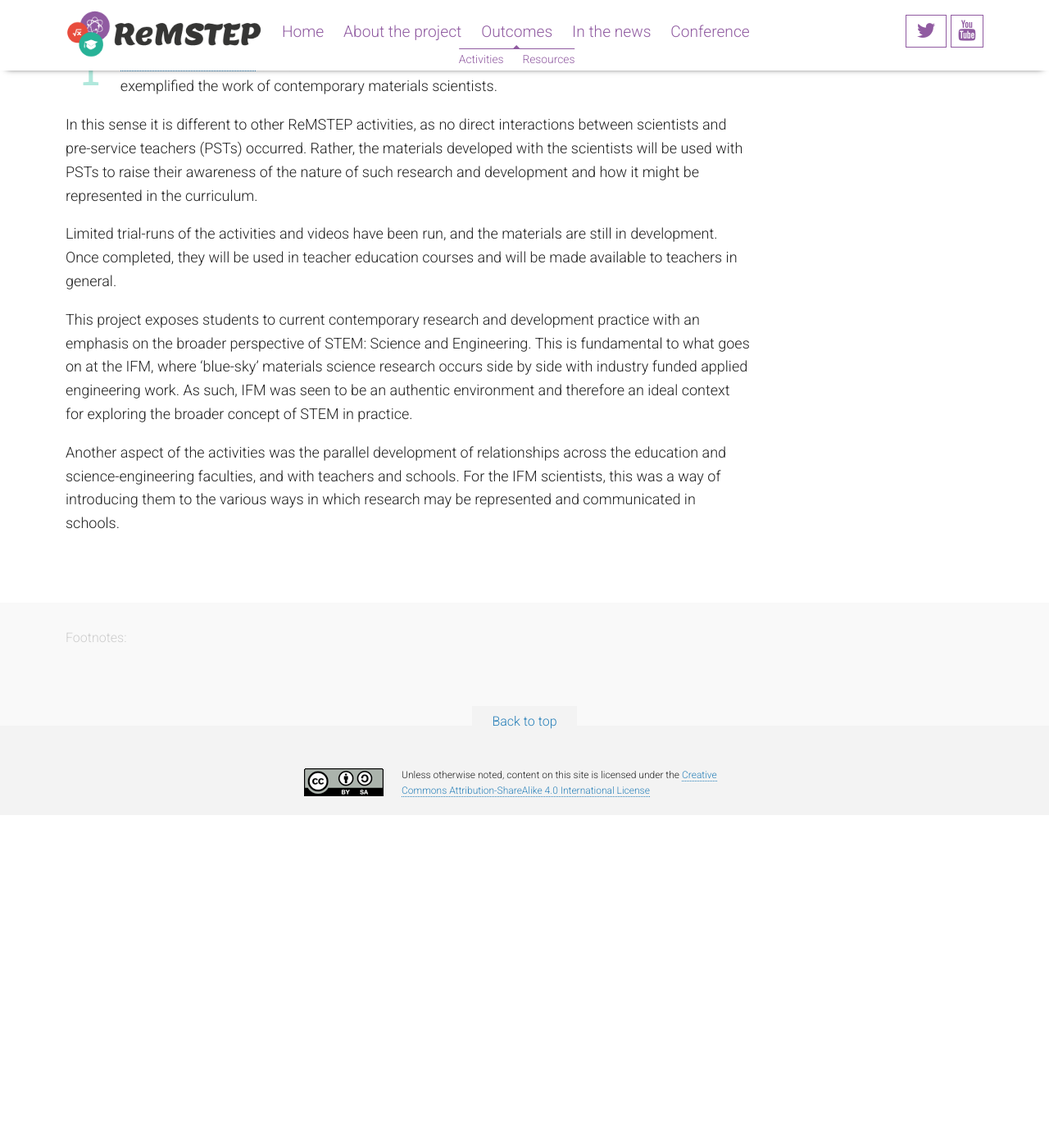
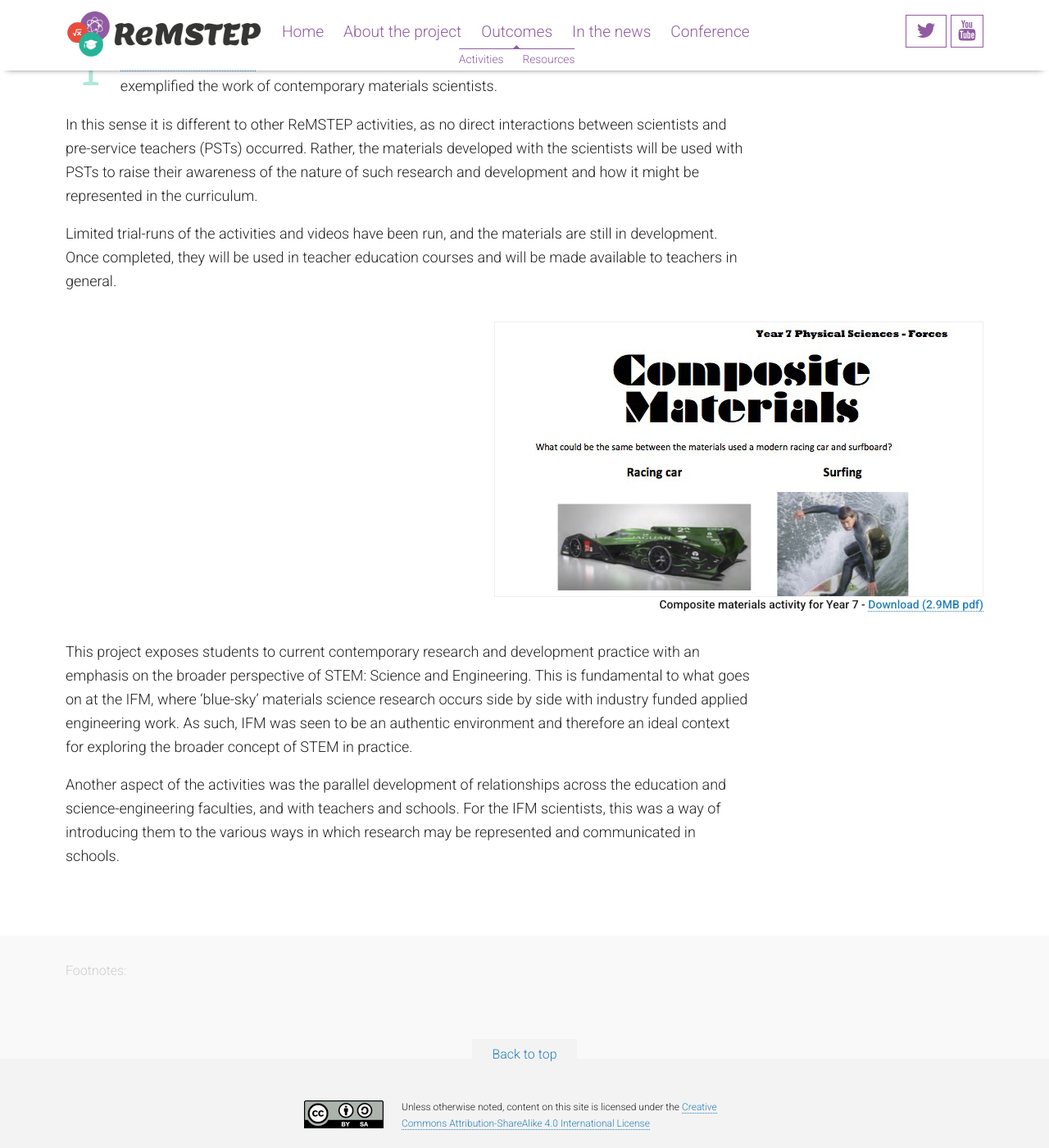
Before and after one commit to ReMSTEP/ReMSTEP-2017-v2, a Jekyll site: the page built from outcomes/activities/representing-scientific-practice/index.html, in a window 1280 px wide and 1400 px high, scrolled down 1136 px. Shown: the whole window at 82% size. Built offline with Jekyll 4.4.1, drawn with Linux system fonts in a browser that asks for light colours; before the commit the page ends 2130 px from its top, so only the background shows below that.

Commit message:
ifm download

```diff
--- a/_sass/_base.scss
+++ b/_sass/_base.scss
@@ -14,6 +14,10 @@ html {
 img,
 iframe {
     max-width: 100%;
+}
+
+img.border {
+    border: 1px solid #eee;
 }
 
 /*** links ***/
--- a/_sass/_typography.scss
+++ b/_sass/_typography.scss
@@ -88,6 +88,9 @@ figure {
         figcaption {
             text-align: center;
         }
+    }
+    &.border {
+        border: 1px solid #eee;
     }
 }
 figcaption {
--- a/outcomes/activities/representing-scientific-practice/index.html
+++ b/outcomes/activities/representing-scientific-practice/index.html
@@ -42,6 +42,13 @@
 
     <p>Limited trial-runs of the activities and videos have been run, and the materials are still in development. Once completed, they will be used in teacher education courses and will be made available to teachers in general.</p>
 
+    <div class="row right-align">
+        <figure>
+            <img class="border" src="Composite-Materials-package.jpg" alt="">
+            <figcaption>Composite materials activity for Year 7 - <a href="Composite-Materials-package.pdf" class="download">Download (2.9MB pdf)</a></figcaption>
+        </figure>
+    </div>
+
     <p>This project exposes students to current contemporary research and development practice with an emphasis on the broader perspective of STEM: Science and Engineering. This is fundamental to what goes on at the IFM, where ‘blue-sky’ materials science research occurs side by side with industry funded applied engineering work. As such, IFM was seen to be an authentic environment and therefore an ideal context for exploring the broader concept of STEM in practice.</p>
 
     <p>Another aspect of the activities was the parallel development of relationships across the education and science-engineering faculties, and with teachers and schools. For the IFM scientists, this was a way of introducing them to the various ways in which research may be represented and communicated in schools. </p>
```
Also changed, not shown: outcomes/activities/representing-scientific-practice/Composite-Materials-package.jpg (added), 1 other file.
